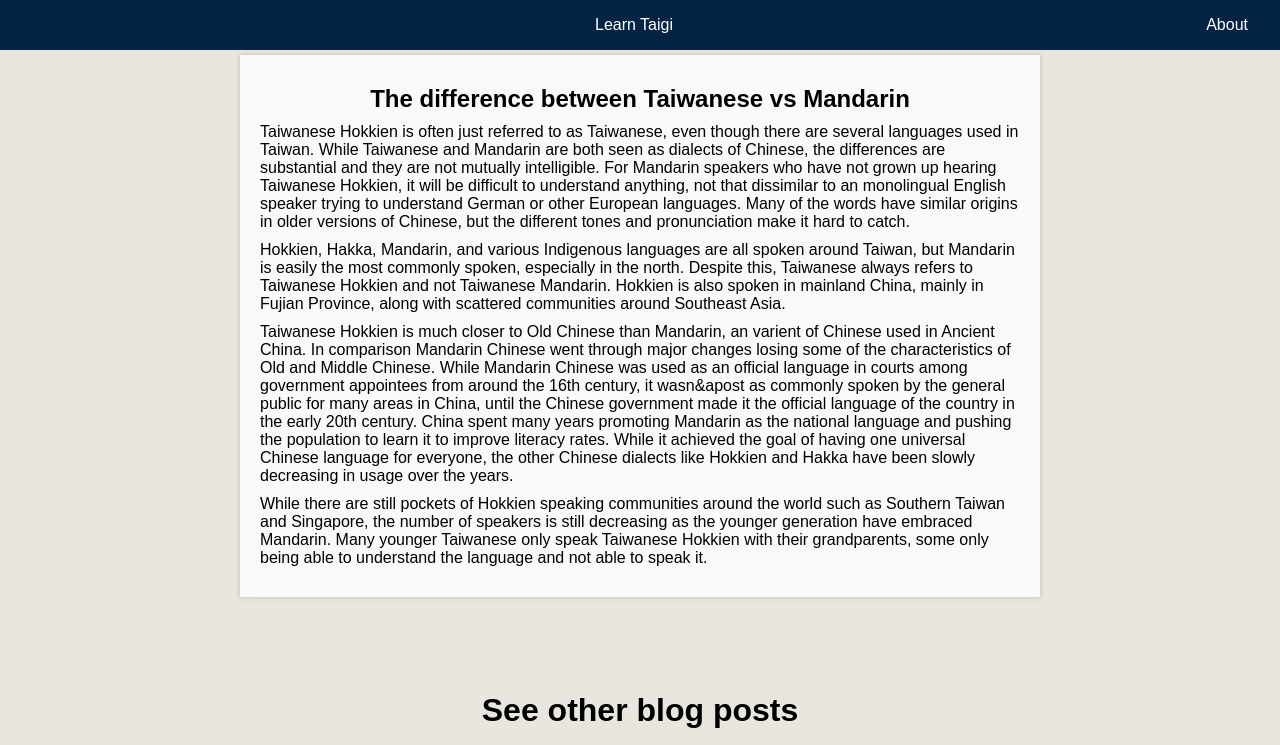
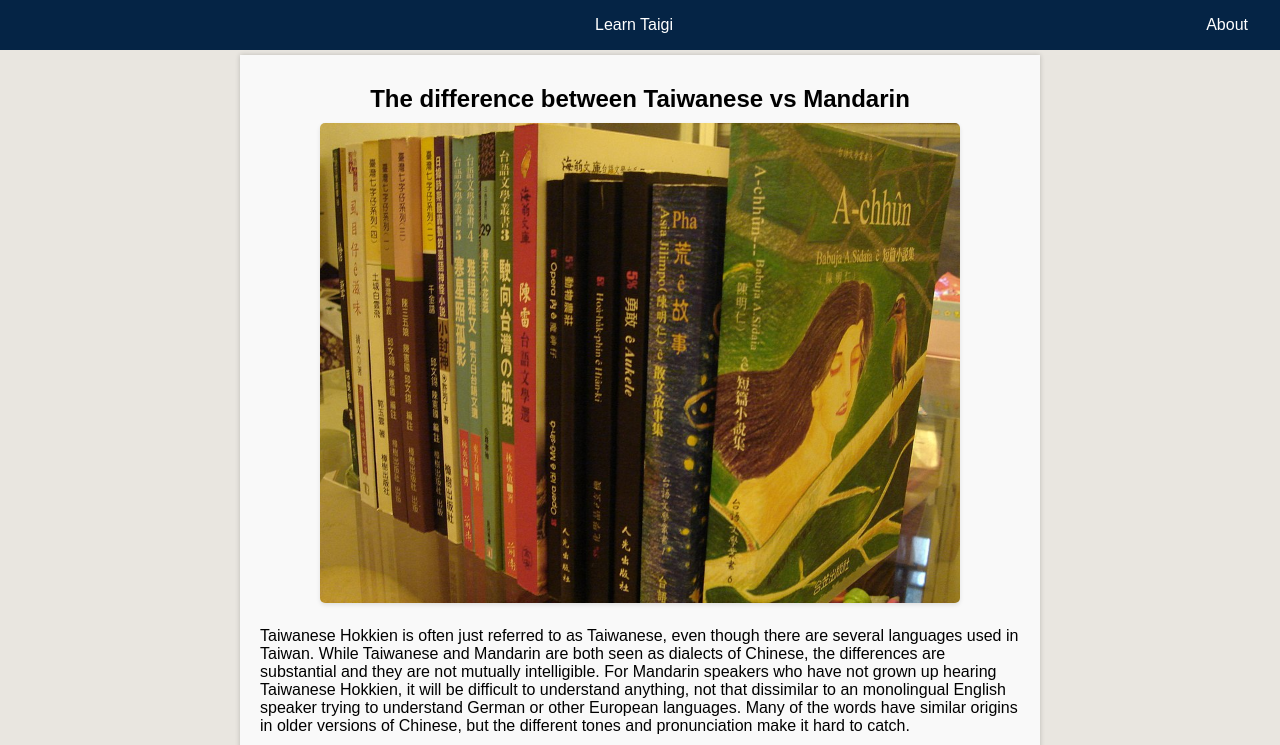
Before and after one commit to jielongjp/study-taigi, a Next.js app: page /blog/taiwanese-vs-mandarin in a window 1280 px wide. Shown: the top 745 px of the page. Built offline with nearby package versions, Linux system fonts and the light colour scheme.

Commit message:
add image

```diff
--- a/src/pages/blog/taiwanese-vs-mandarin/index.tsx
+++ b/src/pages/blog/taiwanese-vs-mandarin/index.tsx
@@ -4,6 +4,7 @@ import BlogTemplate, {
   StTitle,
   StParagraph,
   StHeading,
+  StImage,
 } from "../../../components/BlogTemplate";
 import Link from "next/link";
 import BlogLinks from "@/components/BlogLinks";
@@ -24,6 +25,12 @@ export default function TwVsHokkien() {
       </Head>
       <BlogTemplate>
         <StTitle>The difference between Taiwanese vs Mandarin</StTitle>
+        <StImage>
+          <img
+            src="/img/taiwanese-vs-mandarin.jpeg"
+            alt="differences between Taiwanese and Mandarin languages"
+          />
+        </StImage>
         <StParagraph>
           Taiwanese Hokkien is often just referred to as Taiwanese, even though
           there are several languages used in Taiwan. While Taiwanese and
```
Also changed, not shown: public/img/taiwanese-vs-mandarin.jpeg (added).
